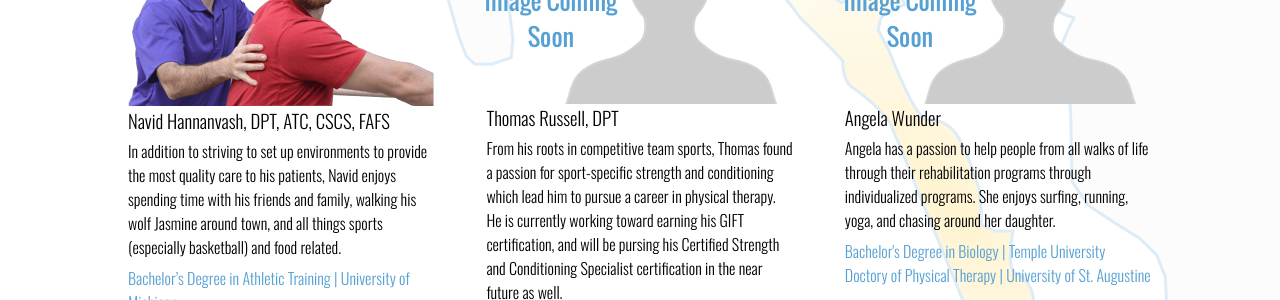
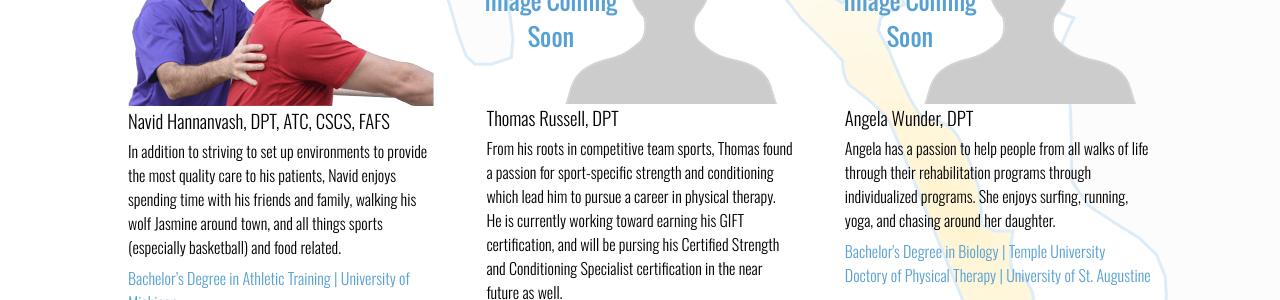
Before and after one commit to zac-heisey/silver-strand-pt, a Jekyll site: the page built from staff.html, in a window 1280 px wide. Shown: the part 309-609 px from the top of the page. Built offline with Jekyll 4.4.1, drawn with Linux system fonts in a browser that asks for light colours; some web fonts are replaced.

Commit message:
add DPT to Angela's name in bio

```diff
--- a/staff.html
+++ b/staff.html
@@ -26,7 +26,7 @@ permalink: /staff/
 
 <section class="staff-bio bio-1">
   <img src="{{ site.baseurl }}/assets/staff_placeholder_sspt.png">
-  <h1>Angela Wunder</h1>
+  <h1>Angela Wunder, DPT</h1>
     <p>Angela has a passion to help people from all walks of life through their rehabilitation programs through individualized programs. She enjoys surfing, running, yoga, and chasing around her daughter.</p>
     <ul class="education">
       <li>Bachelor's Degree in Biology | Temple University</li>
```
